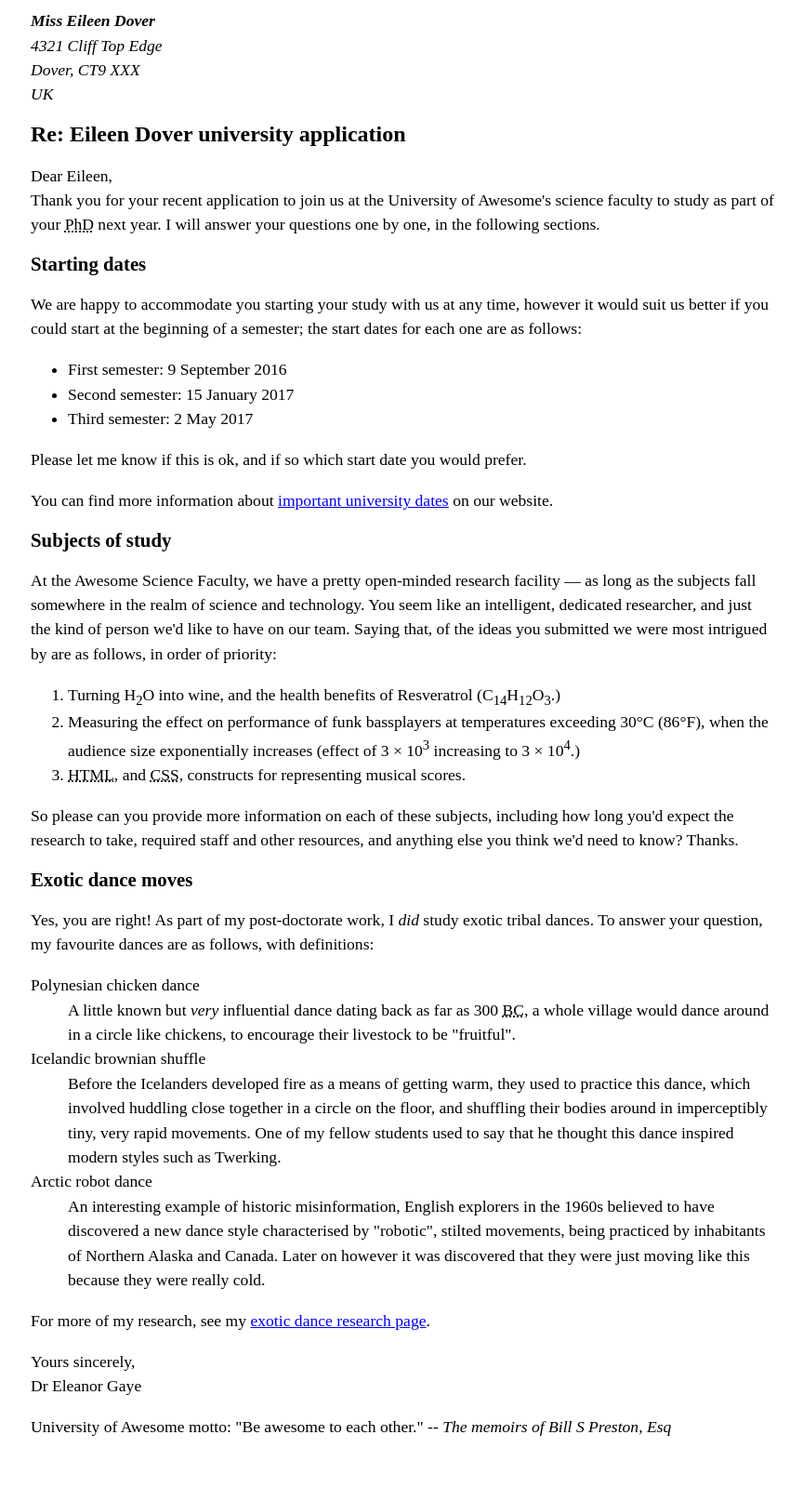
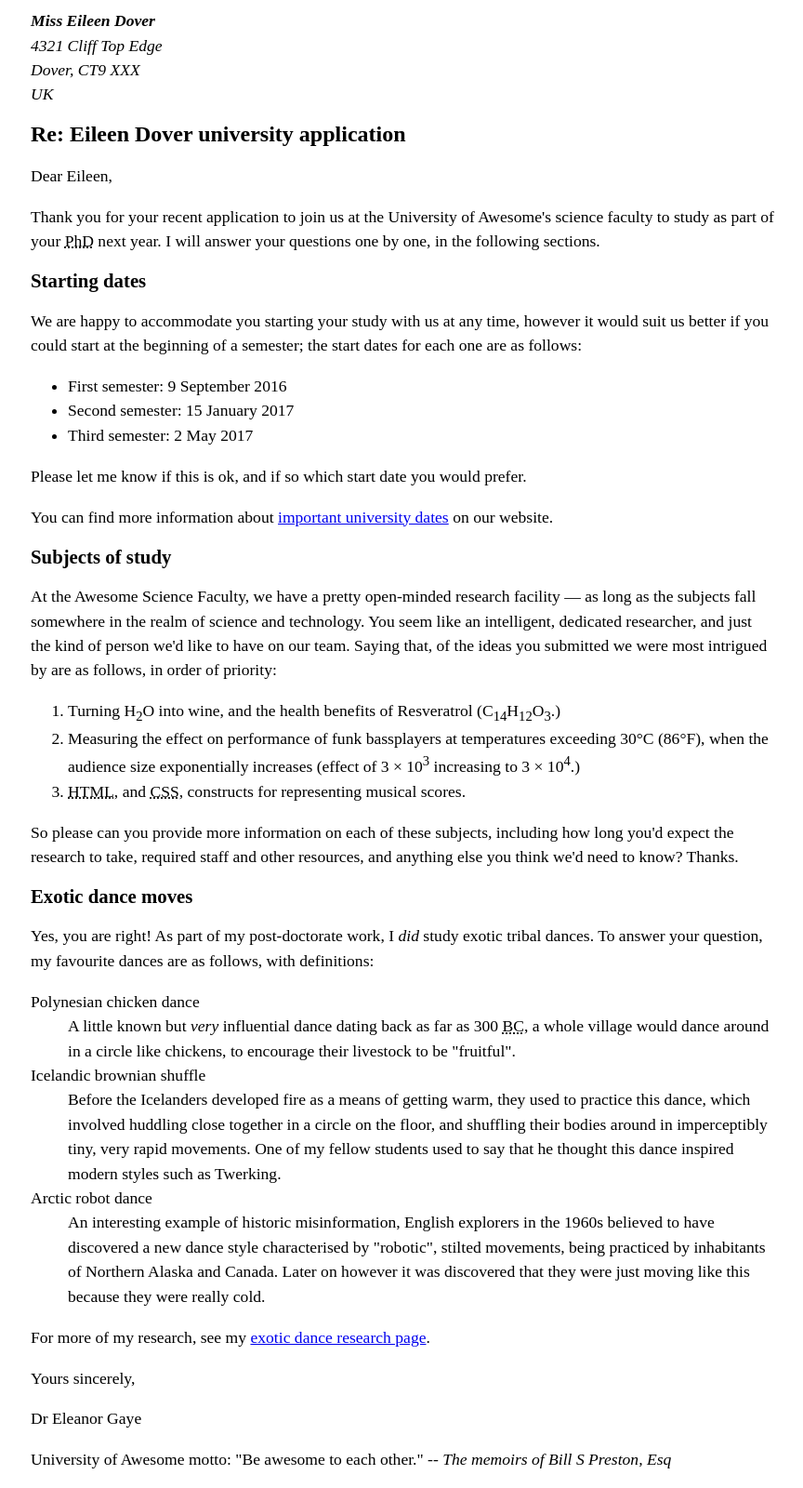
Before and after one commit to aaronspringer/CS408-M3.2-Lab, a plain HTML site: page index.html in a window 1280 px wide. Shown: the part 237-1837 px from the top of the page at 93% size, without its empty margins (207-1071 px from the left). Before the commit the page ends 1802 px from the top, so only its background shows below. Drawn offline with Linux system fonts and the light colour scheme.

Commit message:
Updated formatting and CSS rule location after code review feedback.

```diff
--- a/css/style.css
+++ /dev/null
@@ -1,24 +0,0 @@
-body {
-  max-width: 800px;
-  margin: 0 auto;
-}
-
-.sender-column {
-  text-align: right;
-}
-
-h1 {
-  font-size: 1.5em;
-}
-
-h2 {
-  font-size: 1.3em;
-}
-
-p,ul,ol,dl,address {
-  font-size: 1.1em;
-}
-
-p, li, dd, dt, address {
-  line-height: 1.5;
-}
--- a/index.html
+++ b/index.html
@@ -5,23 +5,56 @@
   <meta charset="utf-8">
   <title>University Application</title>
   <meta name="author" content="Dr. Eleanor Gaye">
-  <link rel="stylesheet" href="css/style.css">
+  <style>
+    body {
+      max-width: 800px;
+      margin: 0 auto;
+    }
+
+    .sender-column {
+      text-align: right;
+    }
+
+    h1 {
+      font-size: 1.5em;
+    }
+
+    h2 {
+      font-size: 1.3em;
+    }
+
+    p,
+    ul,
+    ol,
+    dl,
+    address {
+      font-size: 1.1em;
+    }
+
+    p,
+    li,
+    dd,
+    dt,
+    address {
+      line-height: 1.5;
+    }
+  </style>
 </head>
 
 <body>
-  <address class="sender-column"><b>Dr. Eleanor Gaye!</b><br>
+  <address class="sender-column"><strong>Dr. Eleanor Gaye!</strong><br>
     Awesome Science faculty<br>
     University of Awesome<br>
     Bobtown, CA 99999,<br>
     USA<br>
-    <b>Tel</b>: 123-456-7890<br>
-    <b>Email</b>: no_reply@example.com
+    <strong>Tel</strong>: 123-456-7890<br>
+    <strong>Email</strong>: no_reply@example.com
   </address>
 
   <p class="sender-column"><time datetime="2016-01-20">20 January 2016</time></p>
 
   <address>
-    <b>Miss Eileen Dover</b><br>
+    <strong>Miss Eileen Dover</strong><br>
     4321 Cliff Top Edge<br>
     Dover, CT9 XXX<br>
     UK
@@ -30,7 +63,10 @@
   <h1>Re: Eileen Dover university application</h1>
 
   <p>
-    Dear Eileen,<br>
+    Dear Eileen,
+  </p>
+
+  <p>
     Thank you for your recent application to join us at the University of Awesome's science faculty to study as part of
     your <abbr title="Doctor of Philosophy">PhD</abbr> next year. I will answer your questions one by one, in the
     following sections.
@@ -85,13 +121,13 @@
   <h2>Exotic dance moves</h2>
 
   <p>
-    Yes, you are right! As part of my post-doctorate work, I <i>did</i> study exotic tribal dances. To answer your
+    Yes, you are right! As part of my post-doctorate work, I <em>did</em> study exotic tribal dances. To answer your
     question, my favourite dances are as follows, with definitions:
   </p>
 
   <dl>
     <dt>Polynesian chicken dance</dt>
-    <dd>A little known but <i>very</i> influential dance dating back as far as 300 <abbr
+    <dd>A little known but <em>very</em> influential dance dating back as far as 300 <abbr
         title="Before Common Era">BC</abbr>, a whole village would dance around in a circle like chickens, to encourage
       their livestock to be "fruitful".</dd>
     <dt>Icelandic brownian shuffle</dt>
@@ -112,12 +148,15 @@
   </p>
 
   <p>
-    Yours sincerely,<br>
+    Yours sincerely,
+  </p>
+
+  <p>
     Dr Eleanor Gaye
   </p>
 
 
-  <p>University of Awesome motto: "Be awesome to each other." -- <i>The memoirs of Bill S Preston, Esq</i></p>
+  <p>University of Awesome motto: "Be awesome to each other." -- <em>The memoirs of Bill S Preston, Esq</em></p>
 </body>
 
 </html>
```
